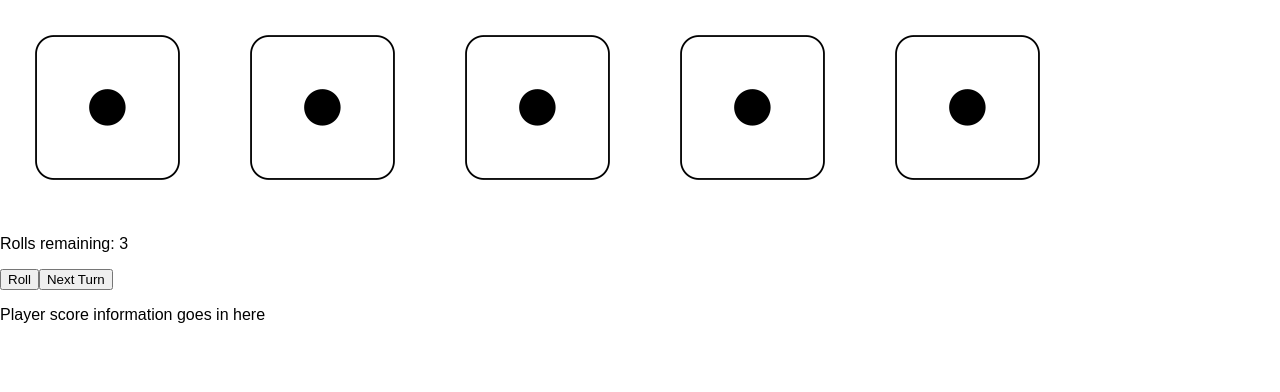
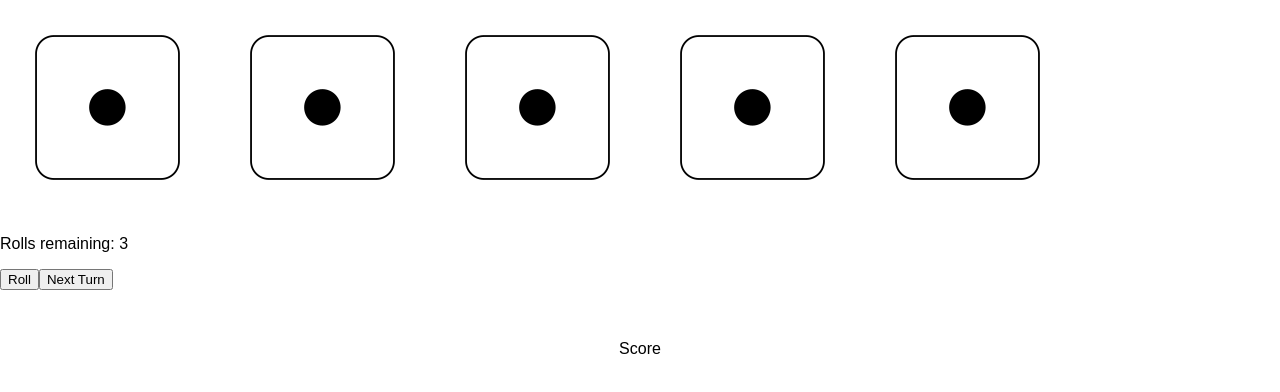
Before and after one commit to cifarquhar/yahtzee, a React (Create React App) app: page / in a window 1280 px wide. Shown: the top 392 px of the page. Built offline with nearby package versions, Linux system fonts and the light colour scheme.

Commit message:
add scorecard component to card container, modify css

```diff
--- /dev/null
+++ b/src/components/Scorecard.jsx
@@ -0,0 +1,22 @@
+import React, {Component} from "react";
+
+import "../styles/components.css";
+
+class Scorecard extends Component {
+
+  constructor(props){
+    super(props)
+  }
+
+
+  render(){
+    return(
+      <div>
+        <p>Score</p>
+      </div>
+    )
+  }
+
+}
+
+export default Scorecard;
--- a/src/containers/CardContainer.jsx
+++ b/src/containers/CardContainer.jsx
@@ -1,12 +1,14 @@
 import React, { Component } from "react";
+import Scorecard from "../components/Scorecard";
+import "../styles/containers.css";
 
 class CardContainer extends Component {
 
   render() {
 
     return (
-      <div>
-        <p>Player score information goes in here</p>
+      <div className="card-container">
+        <Scorecard/>
       </div>
     );
 
--- a/src/styles/containers.scss
+++ b/src/styles/containers.scss
@@ -2,3 +2,8 @@
   display: flex;
   flex-direction: row;
 }
+
+.card-container{
+  text-align: center;
+  margin-top: 50px;
+}
```
